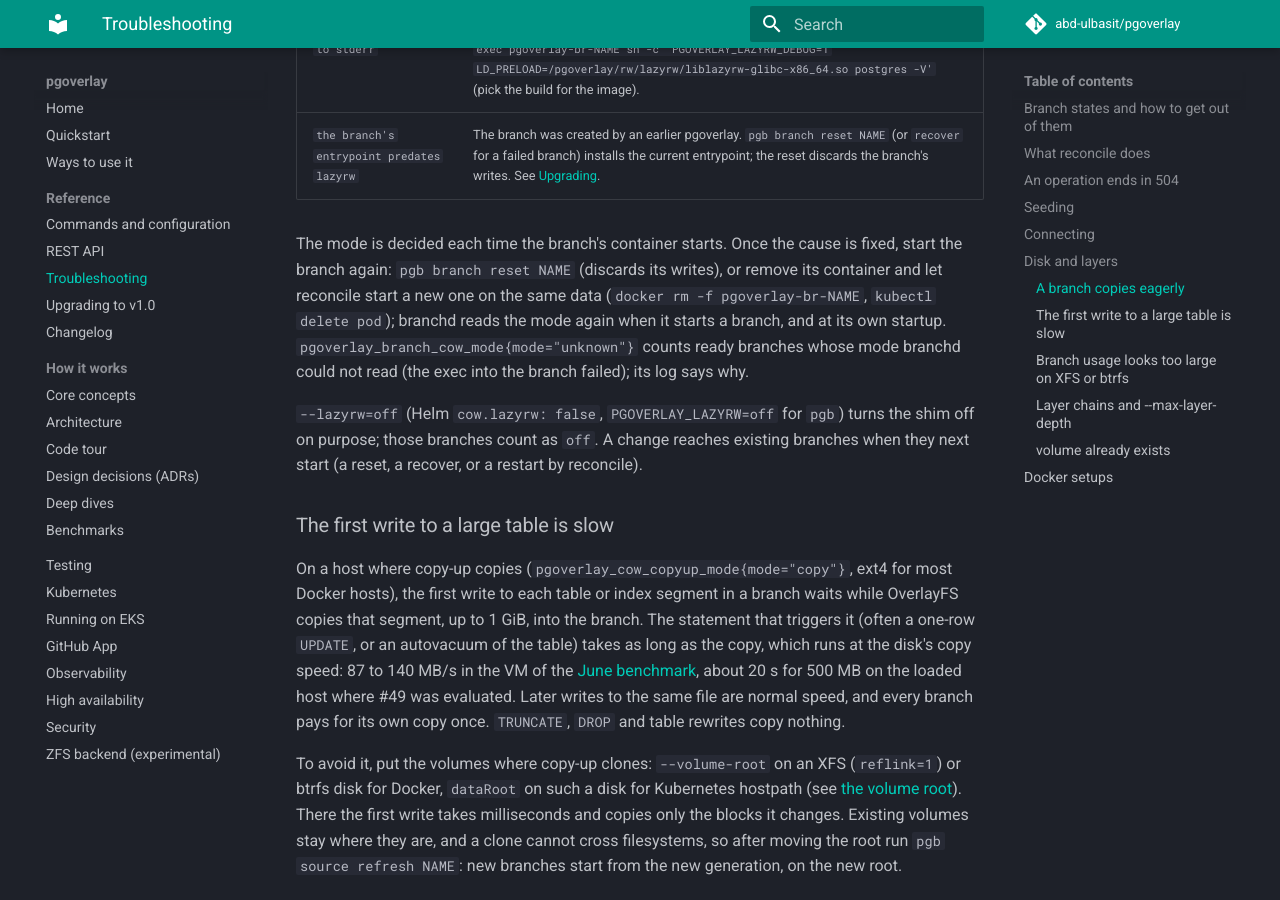
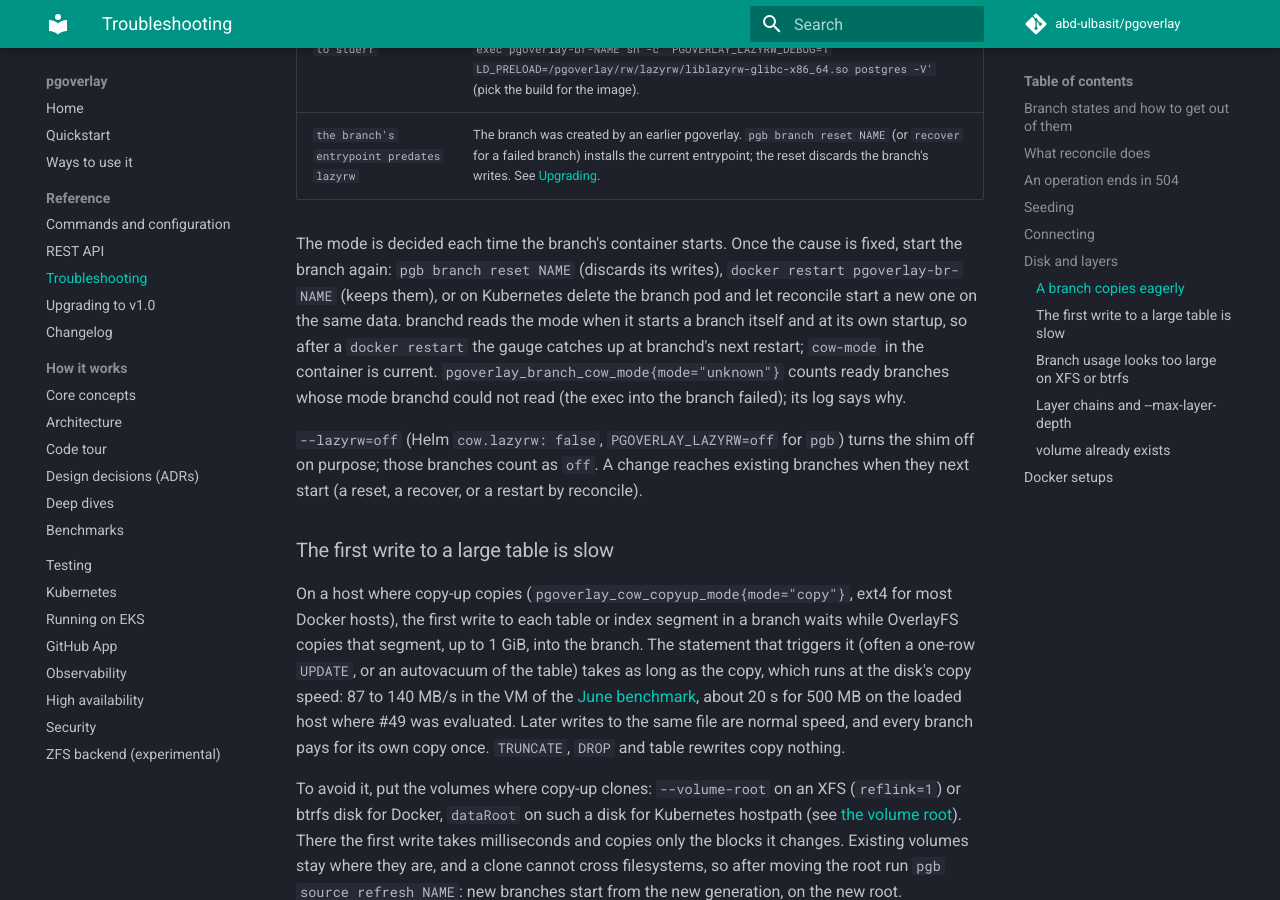
Before and after one commit to abd-ulbasit/pgoverlay, an MkDocs documentation site: the page built from docs/troubleshooting.md, in a window 1280 px wide and 900 px high, scrolled down 6779 px. Built offline with MkDocs 1.6.1 and Material for MkDocs 9.7.7, drawn with Linux system fonts in a browser that asks for light colours; comment, search, counter and statistics services are not loaded.

Commit message:
docs: restart an eager branch with docker restart; note diff after settle
Restarting a branch whose eager cause is fixed now uses docker restart
(which keeps its writes) instead of removing the container, which the repo
never tells people to do without -v. The README's diff paragraph says that
a small change to a seeded table shows once the branch has analyzed it.

Co-Authored-By: Claude Opus 5.5 <noreply@anthropic.com>

```diff
--- a/docs/troubleshooting.md
+++ b/docs/troubleshooting.md
@@ -247,9 +247,11 @@ docker exec pgoverlay-br-NAME cat /pgoverlay/rw/cow-mode   # or kubectl exec
 
 The mode is decided each time the branch's container starts. Once the cause
 is fixed, start the branch again: `pgb branch reset NAME` (discards its
-writes), or remove its container and let reconcile start a new one on the
-same data (`docker rm -f pgoverlay-br-NAME`, `kubectl delete pod`); branchd
-reads the mode again when it starts a branch, and at its own startup.
+writes), `docker restart pgoverlay-br-NAME` (keeps them), or on Kubernetes
+delete the branch pod and let reconcile start a new one on the same data.
+branchd reads the mode when it starts a branch itself and at its own
+startup, so after a `docker restart` the gauge catches up at branchd's next
+restart; `cow-mode` in the container is current.
 `pgoverlay_branch_cow_mode{mode="unknown"}` counts ready branches whose mode
 branchd could not read (the exec into the branch failed); its log says why.
 
```
Also changed, not shown: README.md (+1 -1 lines).
